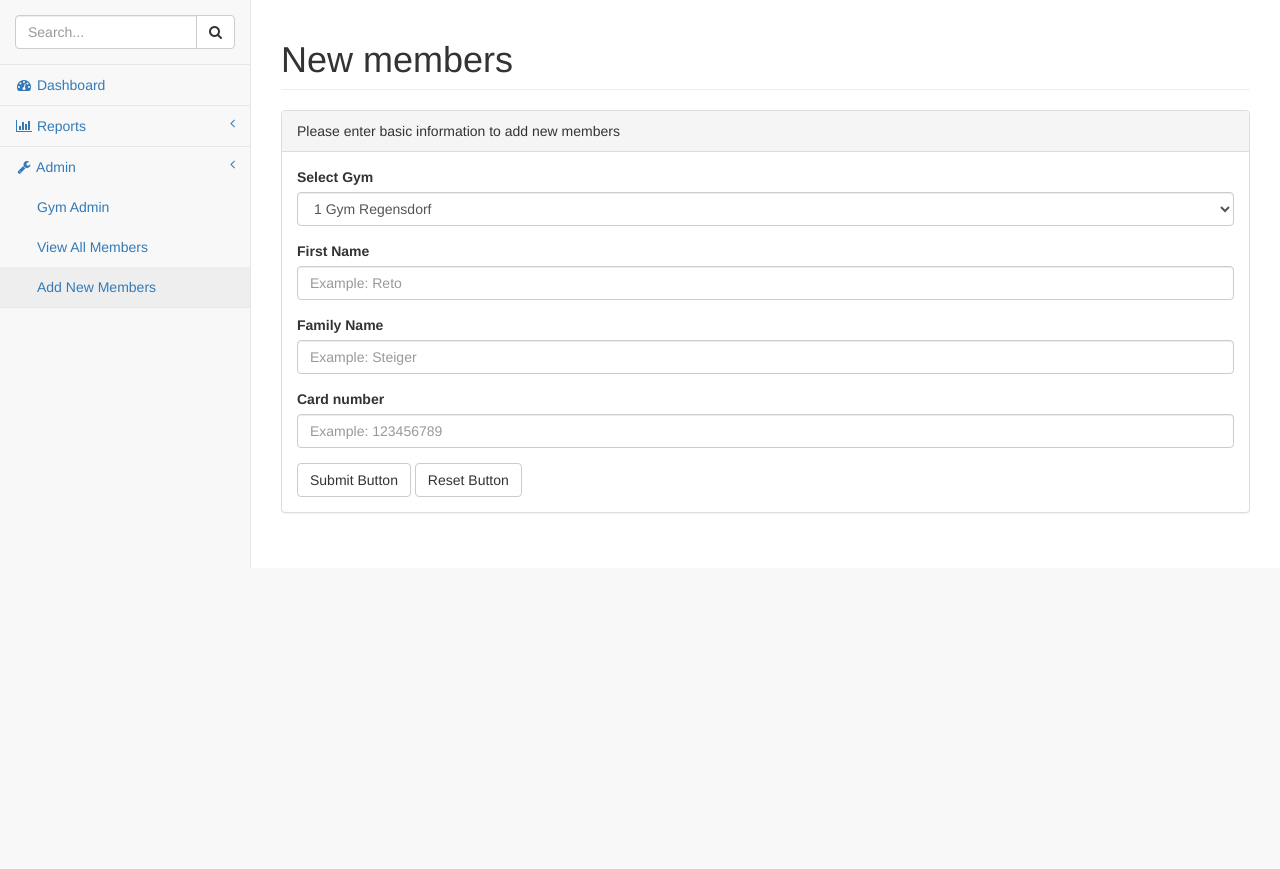
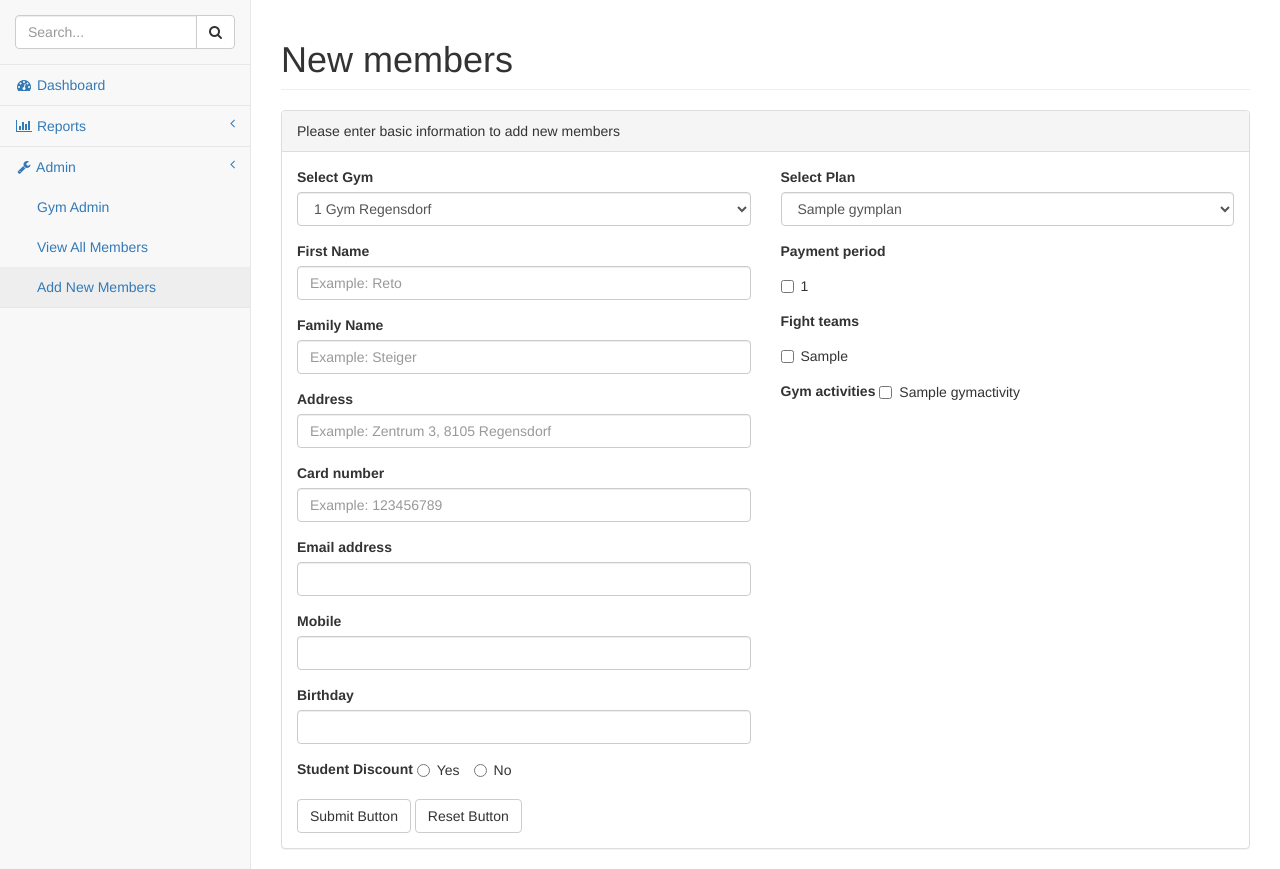
Before and after one commit to kentsay/gymadmin, a Django app: page /dashboard/add_member in a window 1280 px wide. Shown: the part 51-920 px from the top of the page. Before the commit the page ends 619 px from the top, so only its background shows below. Run offline with Django 3.2, Linux system fonts and the light colour scheme; a user stored in the database is signed in; data comes from the database, SQL or seed files in the repository; tables that the repository leaves empty hold one stand-in row (values such as "Sample post"); some libraries are stand-ins or nearby versions.

Commit message:
add new models

```diff
--- a/dashboard/admin.py
+++ b/dashboard/admin.py
@@ -1,7 +1,11 @@
 from django.contrib import admin
 
 # Register your models here.
-from models import Members, Gym
+from models import Members, Gym, GymPlan, PaymentPeriod, GymActivity, FightTeam
 
 admin.site.register(Members)
 admin.site.register(Gym)
+admin.site.register(GymPlan)
+admin.site.register(PaymentPeriod)
+admin.site.register(GymActivity)
+admin.site.register(FightTeam)
--- a/dashboard/models.py
+++ b/dashboard/models.py
@@ -1,12 +1,9 @@
 from __future__ import unicode_literals
 from django.db import models
 
-
-# Create your models here.
 class Gym(models.Model):
     name = models.CharField(max_length=200)
     address = models.CharField(max_length=400)
-
     # votes = models.IntegerField(default=0)
 
     def __str__(self):
@@ -22,3 +19,50 @@ class Members(models.Model):
 
     def __str__(self):
         return '{} {} - {}'.format(self.vorname, self.name, self.gym)
+
+
+class GymPlan(models.Model):
+    name = models.CharField(max_length=100)
+    desc = models.CharField(max_length=300, null=True)
+    price = models.CharField(max_length=300, null=True)
+
+    def __str__(self):
+        return 'Plan {}: {}'.format(self.name, self.price)
+
+
+class PaymentPeriod(models.Model):
+    one = '1'
+    three = '3'
+    six = '6'
+    year = '12'
+    PERIOD = (
+        (one, '1 month'),
+        (three, '3 months'),
+        (six, '6 months'),
+        (year, '12 months'),
+    )
+    period = models.CharField(
+        max_length=2,
+        choices=PERIOD,
+        default=one,
+    )
+
+    def __str__(self):
+        return '{}'.format(self.period)
+
+
+class GymActivity(models.Model):
+    plan = models.ForeignKey(GymPlan, on_delete=models.CASCADE)
+    name = models.CharField(max_length=100)
+    desc = models.CharField(max_length=300, null=True)
+
+    def __str__(self):
+        return '{}'.format(self.name)
+
+
+class FightTeam(models.Model):
+    team = models.CharField(max_length=100)
+    desc = models.CharField(max_length=300, null=True)
+
+    def __str__(self):
+        return '{}'.format(self.team)
--- a/dashboard/templates/dashboard/sbadmin/pages/add_member.html
+++ b/dashboard/templates/dashboard/sbadmin/pages/add_member.html
@@ -20,8 +20,8 @@
                     {{ form.non_field_errors }}
                     <div class="panel-body">
                         <div class="row">
-                            <div class="col-lg-12">
-                                <form role="form" action="add_member" method="post">{% csrf_token %}
+                            <form role="form" action="add_member" method="post">{% csrf_token %}
+                                <div class="col-lg-6">
                                     <div class="form-group">
                                         <label>Select Gym</label>
                                         <select class="form-control" name="gym">
@@ -39,9 +39,26 @@
                                         <input class="form-control" placeholder="Example: Steiger" name="name">
                                     </div>
                                     <div class="form-group">
+                                        <label>Address</label>
+                                        <input class="form-control" placeholder="Example: Zentrum 3, 8105 Regensdorf" name="uuid">
+                                    </div>
+                                    <div class="form-group">
                                         <label>Card number</label>
                                         <input class="form-control" placeholder="Example: 123456789" name="uuid">
                                     </div>
+                                    <div class="form-group">
+                                        <label>Email address</label>
+                                        <input class="form-control" placeholder="" name="email">
+                                    </div>
+                                    <div class="form-group">
+                                        <label>Mobile</label>
+                                        <input class="form-control" placeholder="" name="mobile">
+                                    </div>
+                                    <div class="form-group">
+                                        <label>Birthday</label>
+                                        <input class="form-control" placeholder="" name="bday">
+                                    </div>
+
                                     <!-- <div class="form-group">
                                         <div class='input-group date' id='datetimepicker1'>
                                             <input type='text' class="form-control" />
@@ -55,11 +72,58 @@
                                             });
                                         </script>
                                     </div> -->
+                                    <div class="form-group">
+                                        <label>Student Discount</label>
+                                        <label class="radio-inline">
+                                            <input type="radio" name="optionsRadiosInline" id="optionsRadiosInline1" value="yes">Yes
+                                        </label>
+                                        <label class="radio-inline">
+                                            <input type="radio" name="optionsRadiosInline" id="optionsRadiosInline2" value="no">No
+                                        </label>
+                                    </div>
                                     <button type="submit" class="btn btn-default" value="submit">Submit Button</button>
                                     <button type="reset" class="btn btn-default" value="reset">Reset Button</button>
-                                </form>
-                            </div>
+                                </div>
                             <!-- /.col-lg-6 (nested) -->
+                                <div class="col-lg-6">
+                                    <div class="form-group">
+                                        <label>Select Plan</label>
+                                        <select class="form-control" name="gym">
+                                            {% for id,plan in plan_list %}
+                                                <option value={{id}}>{{plan.name}}</option>
+                                            {% endfor %}
+                                        </select>
+                                    </div>
+                                    <div class="form-group">
+                                        <label>Payment period</label>
+                                        {% for payment in payment_list %}
+                                            <div class="checkbox">
+                                                <label>
+                                                    <input type="checkbox" value={{ payment }}>{{ payment }}
+                                                </label>
+                                            </div>
+                                        {% endfor %}
+                                    </div>
+                                    <div class="form-group">
+                                        <label>Fight teams</label>
+                                        {% for ft in team_list %}
+                                            <div class="checkbox">
+                                                <label class="checkbox">
+                                                    <input type="checkbox" value={{ ft.team }}>{{ ft.team }}
+                                                </label>
+                                            </div>
+                                        {% endfor %}
+                                    </div>
+                                    <div class="form-group">
+                                        <label>Gym activities</label>
+                                        {% for activity in acitiviy_list %}
+                                        <label class="checkbox-inline">
+                                            <input type="checkbox">{{ activity.name }}
+                                        </label>
+                                        {% endfor %}
+                                    </div>
+                                </div>
+                            </form>
                         </div>
                         <!-- /.row (nested) -->
                     </div>
--- a/dashboard/views.py
+++ b/dashboard/views.py
@@ -4,15 +4,23 @@ from django.http import HttpResponseRedirect
 from django.contrib.auth.decorators import login_required
 
 from .members_form import MembersForm
-from .models import Gym, Members
+from .models import Gym, Members, GymPlan, PaymentPeriod, GymActivity, FightTeam
 
 
 @login_required
 def index(request):
     gym_list = Gym.objects.all()
+    plan = GymPlan.objects.all()
+    payment = PaymentPeriod.objects.all()
+    activity = GymActivity.objects.all()
+    team = FightTeam.objects.all()
     context = {
         'gym_list': gym_list,
         'gym_number': len(gym_list),
+        'plan_list': plan,
+        'payment_list': payment,
+        'acitiviy_list': activity,
+        'team_list': team,
     }
     return render(request, 'dashboard/sbadmin/pages/index.html', context)
 
@@ -48,7 +56,19 @@ def members_add(request):
         form = MembersForm()
 
     gym_list = Gym.objects.all()
-    context = {'gym_list': enumerate(gym_list, start=1), 'gym_number': len(gym_list), 'form:': form}
+    plan = GymPlan.objects.all()
+    payment = PaymentPeriod.objects.all()
+    activity = GymActivity.objects.all()
+    team = FightTeam.objects.all()
+    context = {
+        'gym_list': enumerate(gym_list, start=1),
+        'gym_number': len(gym_list),
+        'form:': form,
+        'plan_list': enumerate(plan, start=1),
+        'payment_list': payment,
+        'acitiviy_list': activity,
+        'team_list': team
+    }
     return render(request, 'dashboard/sbadmin/pages/add_member.html', context)
 
 
```
